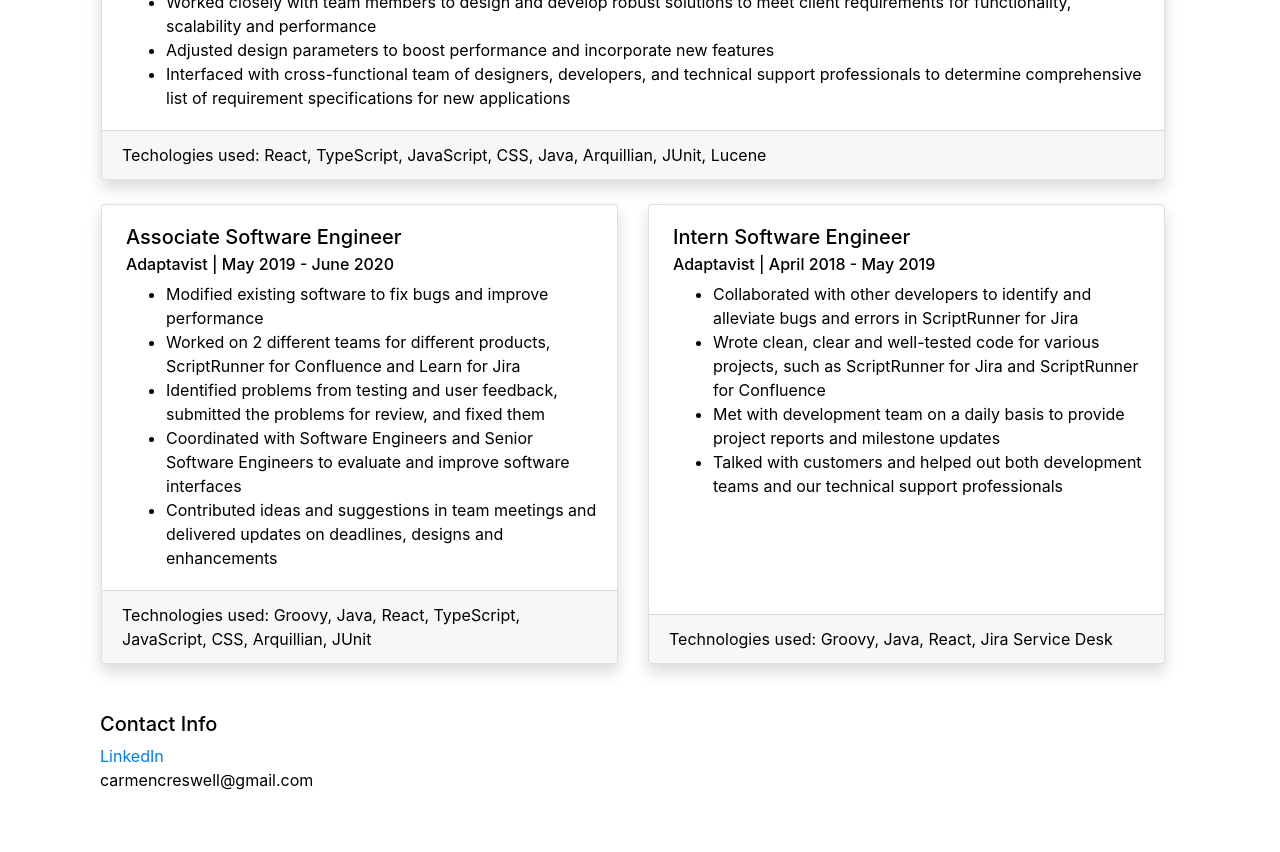
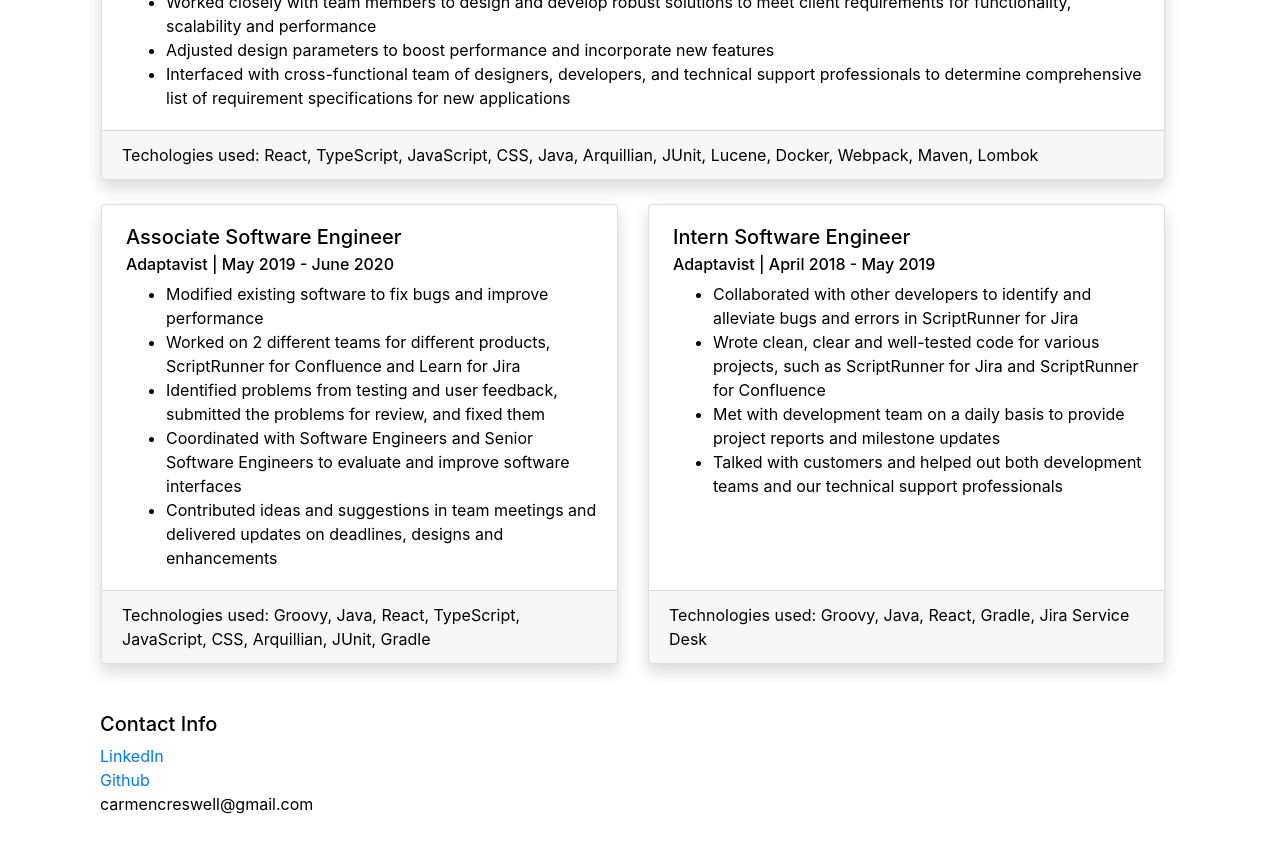
Before and after one commit to ccreswell97/CarmenCreswellWebsite, a React (Create React App) app: page /work in a window 1280 px wide. Shown: the part 320-1172 px from the top of the page. Built offline with nearby package versions, Linux system fonts and the light colour scheme.

Commit message:
Move AppNav and AppFooter into separate components

```diff
--- a/src/App.js
+++ b/src/App.js
@@ -1,50 +1,15 @@
 import './stylesheets/App.scss';
 
-import {Home} from './pages/Home';
-import {BrowserRouter, Route, Switch} from 'react-router-dom';
-import {Education} from './pages/Education';
-import {Projects} from './pages/Projects';
-import {WorkExp} from './pages/WorkExp';
-import {Hobbies} from './pages/Hobbies';
-import {Navbar, Nav} from 'react-bootstrap';
 import {AppFooter} from './components/AppFooter';
+import {AppNav} from './components/AppNav';
+import {AppRouter} from './components/AppRouter';
 
 function App() {
   return (
     <div className="App container pt-5">
-      <Navbar bg="primary" expand="md">
-        <Navbar.Brand href="/home">Carmen Creswell</Navbar.Brand>
-        <Navbar.Toggle aria-controls="basic-navbar-nav" />
-        <Navbar.Collapse id="basic-navbar-nav">
-          <Nav className="mr-auto">
-            <Nav.Link href="/home">Home</Nav.Link>
-            <Nav.Link href="/education">Education</Nav.Link>
-            <Nav.Link href="/work">Work Experience</Nav.Link>
-            <Nav.Link href="/hobbies">Hobbies</Nav.Link>
-            <Nav.Link href="/projects">Projects</Nav.Link>
-          </Nav>
-        </Navbar.Collapse>
-      </Navbar>
+      <AppNav/>
       <body>
-        <BrowserRouter>
-          <Switch>
-            <Route path="/home">
-              <Home/>
-            </Route>
-            <Route path="/education">
-              <Education/>
-            </Route>
-            <Route path="/hobbies">
-              <Hobbies/>
-            </Route>
-            <Route path="/projects">
-              <Projects/>
-            </Route>
-            <Route path="/work">
-              <WorkExp/>
-            </Route>
-          </Switch>
-        </BrowserRouter>
+        <AppRouter/>
       </body>
       <AppFooter/>
     </div>
--- a/src/components/AppFooter.jsx
+++ b/src/components/AppFooter.jsx
@@ -11,6 +11,9 @@
                                     <a target="_blank" href="https://www.linkedin.com/in/carmen-creswell-074ba816b/">LinkedIn</a>
                                 </li>
                                 <li>
+                                    <a target="_blank" href="https://github.com/ccreswell97">Github</a>
+                                </li>
+                                <li>
                                     carmencreswell@gmail.com
                                 </li>
                             </ul>
--- /dev/null
+++ b/src/components/AppNav.jsx
@@ -0,0 +1,21 @@
+import {Navbar, Nav} from 'react-bootstrap';
+
+export function AppNav() {
+    return(
+        <div>
+            <Navbar bg="primary" expand="md">
+            <Navbar.Brand href="/home">Carmen Creswell</Navbar.Brand>
+            <Navbar.Toggle aria-controls="basic-navbar-nav" />
+            <Navbar.Collapse id="basic-navbar-nav">
+            <Nav className="mr-auto">
+                <Nav.Link href="/home">Home</Nav.Link>
+                <Nav.Link href="/education">Education</Nav.Link>
+                <Nav.Link href="/work">Work Experience</Nav.Link>
+                <Nav.Link href="/hobbies">Hobbies</Nav.Link>
+                <Nav.Link href="/projects">Projects</Nav.Link>
+            </Nav>
+            </Navbar.Collapse>
+        </Navbar>
+      </div>
+    )
+}
--- /dev/null
+++ b/src/components/AppRouter.jsx
@@ -0,0 +1,30 @@
+import {Home} from '../pages/Home';
+import {BrowserRouter, Route, Switch} from 'react-router-dom';
+import {Education} from '../pages/Education';
+import {Projects} from '../pages/Projects';
+import {WorkExp} from '../pages/WorkExp';
+import {Hobbies} from '../pages/Hobbies';
+
+export function AppRouter() {
+    return (
+        <BrowserRouter>
+          <Switch>
+            <Route path="/home">
+              <Home/>
+            </Route>
+            <Route path="/education">
+              <Education/>
+            </Route>
+            <Route path="/hobbies">
+              <Hobbies/>
+            </Route>
+            <Route path="/projects">
+              <Projects/>
+            </Route>
+            <Route path="/work">
+              <WorkExp/>
+            </Route>
+          </Switch>
+        </BrowserRouter>
+    )
+}
--- a/src/pages/WorkExp.jsx
+++ b/src/pages/WorkExp.jsx
@@ -20,7 +20,7 @@
                         </Card.Text>
                     </Card.Body>
                     <Card.Footer>
-                        Techologies used: React, TypeScript, JavaScript, CSS, Java, Arquillian, JUnit, Lucene
+                        Techologies used: React, TypeScript, JavaScript, CSS, Java, Arquillian, JUnit, Lucene, Docker, Webpack, Maven, Lombok
                     </Card.Footer>
                 </Card>
 
@@ -40,7 +40,7 @@
                                 </Card.Text>
                             </Card.Body>
                             <Card.Footer>
-                                Technologies used: Groovy, Java, React, TypeScript, JavaScript, CSS, Arquillian, JUnit
+                                Technologies used: Groovy, Java, React, TypeScript, JavaScript, CSS, Arquillian, JUnit, Gradle
                             </Card.Footer>
                         </Card>
 
@@ -58,7 +58,7 @@
                             </Card.Text>
                         </Card.Body>
                         <Card.Footer>
-                            Technologies used: Groovy, Java, React, Jira Service Desk
+                            Technologies used: Groovy, Java, React, Gradle, Jira Service Desk
                         </Card.Footer>
                     </Card>
                 </CardDeck>
```
